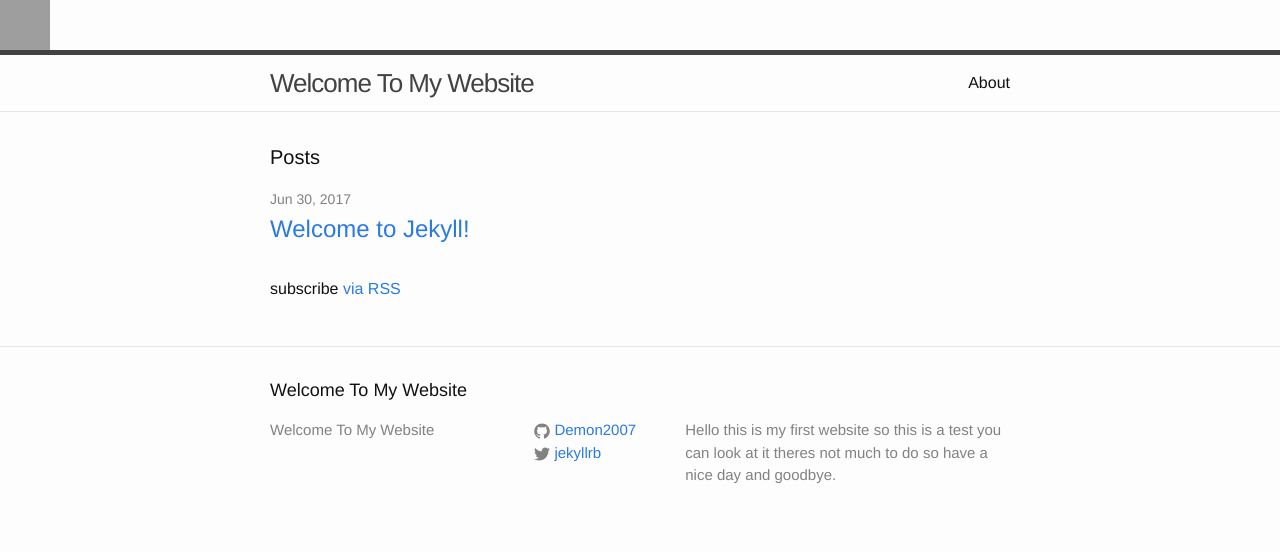
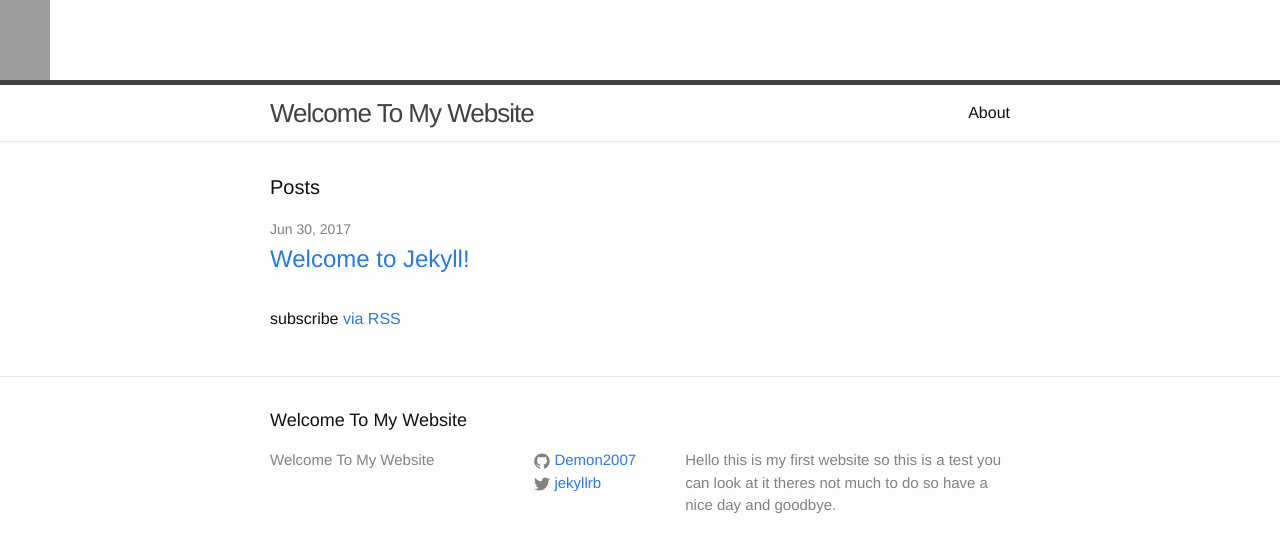
Before and after one commit to Demon2007/Demon2007.github.io, a Jekyll site: the page built from index.html, in a window 1280 px wide. Shown: the top 552 px of the page. Built offline with Jekyll 4.4.1, drawn with Linux system fonts in a browser that asks for light colours; grey boxes are pictures that could not be loaded.

Commit message:
Update default.html

```diff
--- a/_layouts/default.html
+++ b/_layouts/default.html
@@ -5,7 +5,7 @@
 
   <body>
 
-    <img src="http://s3.amazonaws.com/libapps/accounts/44105/images/welcome_thumb_tacks_1600_clr_9661.png" alt="Welcome with thumb tacks"width="50"height="50">
+    <img src="http://s3.amazonaws.com/libapps/accounts/44105/images/welcome_thumb_tacks_1600_clr_9661.png" alt="Welcome with thumb tacks"width="50"height="80">
     {% include header.html %}
 
     <div class="page-content">
```
